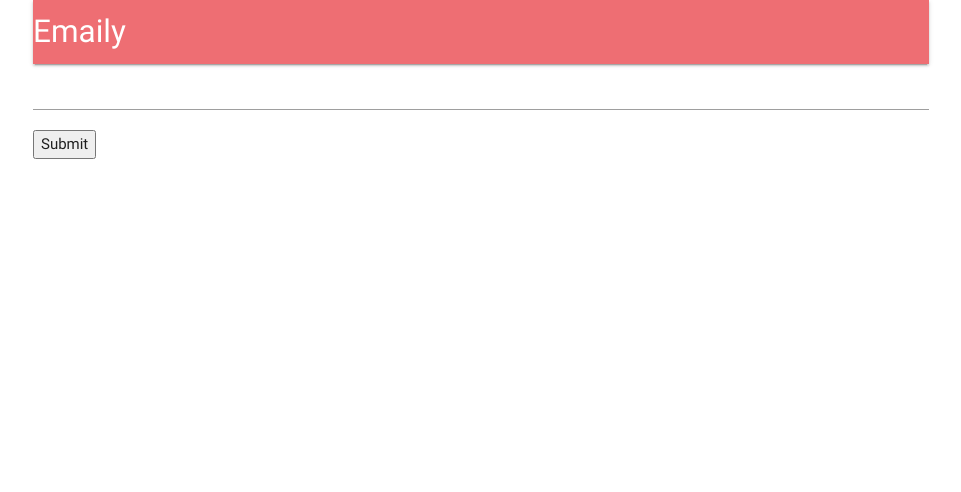
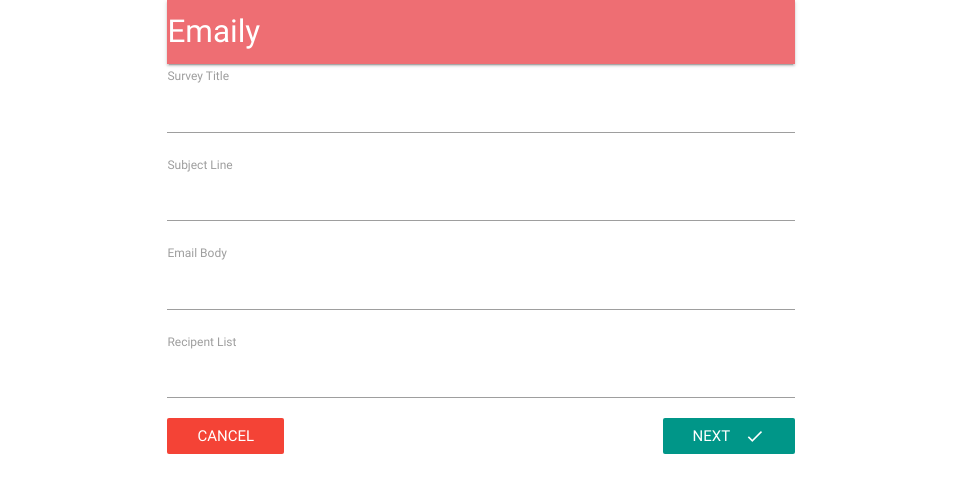
Before and after one commit to Dylan-Hedges/Feedback-App, a React (Create React App) app in the folder client/: page /surveys/new in a window 1280 px wide. Shown: the top 492 px of the page, without its empty margins (159-1120 px from the left). Built offline with nearby package versions, Linux system fonts and the light colour scheme; no server answers.

Commit message:
Configured survey fields, added styling for forms

```diff
--- a/client/src/components/App.js
+++ b/client/src/components/App.js
@@ -21,7 +21,7 @@
 		return (
 			<div className="container">
 				<BrowserRouter>
-					<div>
+					<div className="container">
 						<Header />
 						<Route exact path="/" component={Landing} />
 						<Route exact path="/surveys" component={Dashboard} />
--- a/client/src/components/surveys/SurveyField.js
+++ b/client/src/components/surveys/SurveyField.js
@@ -1,11 +1,12 @@
 //Contains logic to render a single label and text input (this will be duplicated for title, subject line, body and recipient list - we will create each using props)
 import React from 'react';
 
-//Takes event handelers from Redux Form - Redux Form can be used to display HTML elements but its strength is in wiring up event the handlers for watching changes to the input, "props" - a number of props (e.g event handelers) are automatically being generated and passed in from Redux Form, these event handelers watch for any changes to the <input>, "({ input })" looks for the event handlers in "props.input" and assigns it to a variable called "input"
-export default ({ input }) => {
+//Takes event handelers from Redux Form - Redux Form can be used to display HTML elements but its strength is in wiring up event the handlers for watching changes to the input, "props" - a number of props (e.g event handelers) are automatically being generated and passed in from Redux Form, these event handelers watch for any changes to the <input>, "({ input })" looks for the event handlers in "props.input" and assigns it to a variable called "input", ({ ,label}) - takes the label from SurveyForm.js and saves it into a variable called label
+export default ({ input, label }) => {
 	//Display a HTML input element on screen - "{...input}" passes the event handlers to our <input>
 	return (
 		<div>
+			<label>{label}</label>
 			<input {...input} />
 		</div>
 	);
--- a/client/src/components/surveys/SurveyForm.js
+++ b/client/src/components/surveys/SurveyForm.js
@@ -1,18 +1,37 @@
 //SurveyForm shows a form for a user to add input
+//Assists in iterating over the FIELDS object (contains the .map function)
+import _ from 'lodash';
 import React, { Component } from 'react';
 //"Field" - a ReduxForm component that can render any HTML form element (e.g text area, checkboxes, radio buttons etc.), "reduxForm" - a ReduxForm helper that allows our Component/Redux Form to commuicate with our Redux Store (<provider> tag) (reduxForm is similar to the "connect" helper)
 import { reduxForm, Field } from 'redux-form';
-//Renders our indiv
+//Allows the app to use <link> tags so user can navigate between pages
+import { Link } from 'react-router-dom';
+//Imports the SurveyField component
 import SurveyField from './SurveyField';
 
-//By using "component={SurveyField}" we delegate rendering the HTML content for the fields to the SurveyField component
+//Array of objects containing the fields labels and names that will be passed into SurveyField
+const FIELDS = [
+	{ label: 'Survey Title', name: 'title' },
+	{ label: 'Subject Line', name: 'subject' },
+	{ label: 'Email Body', name: 'body' },
+	{ label: 'Recipent List', name: 'emails' }
+];
+
+//By using "component={SurveyField}" we delegate rendering the HTML content for the fields to the SurveyField component, "label="Survey Title" - Redux Form will automatically forward it to the "{SurveyField}" component
 class SurveyForm extends Component {
+	//._map(FIELDS) iterates over the list of fields. "({ label, name})" executes the function for every object in the array and saves "field.label" to a variable called "label" and "field.name" to a variable called "name",  "label={label}" make label equal to what is stored in our variable label (this is then passed to our SurveyField component for rendering on screen - same for "name"), key={name} React needs a unique each for each entry (we use name because it will always be unique)
 	renderFields() {
-		return (
-			<div>
-				<Field type="text" name="title" component={SurveyField} />
-			</div>
-		);
+		return _.map(FIELDS, ({ label, name }) => {
+			return (
+				<Field
+					key={name}
+					component={SurveyField}
+					type="text"
+					label={label}
+					name={name}
+				/>
+			);
+		});
 	}
 
 	render() {
@@ -20,7 +39,13 @@
 			<div>
 				<form onSubmit={this.props.handleSubmit(values => console.log(values))}>
 					{this.renderFields()}
-					<button type="submit">Submit</button>
+					<Link to="/surveys" className="red btn-flat white-text">
+						Cancel
+					</Link>
+					<button type="submit" className="teal btn-flat right white-text">
+						Next
+						<i className="material-icons right">done</i>
+					</button>
 				</form>
 			</div>
 		);
```
